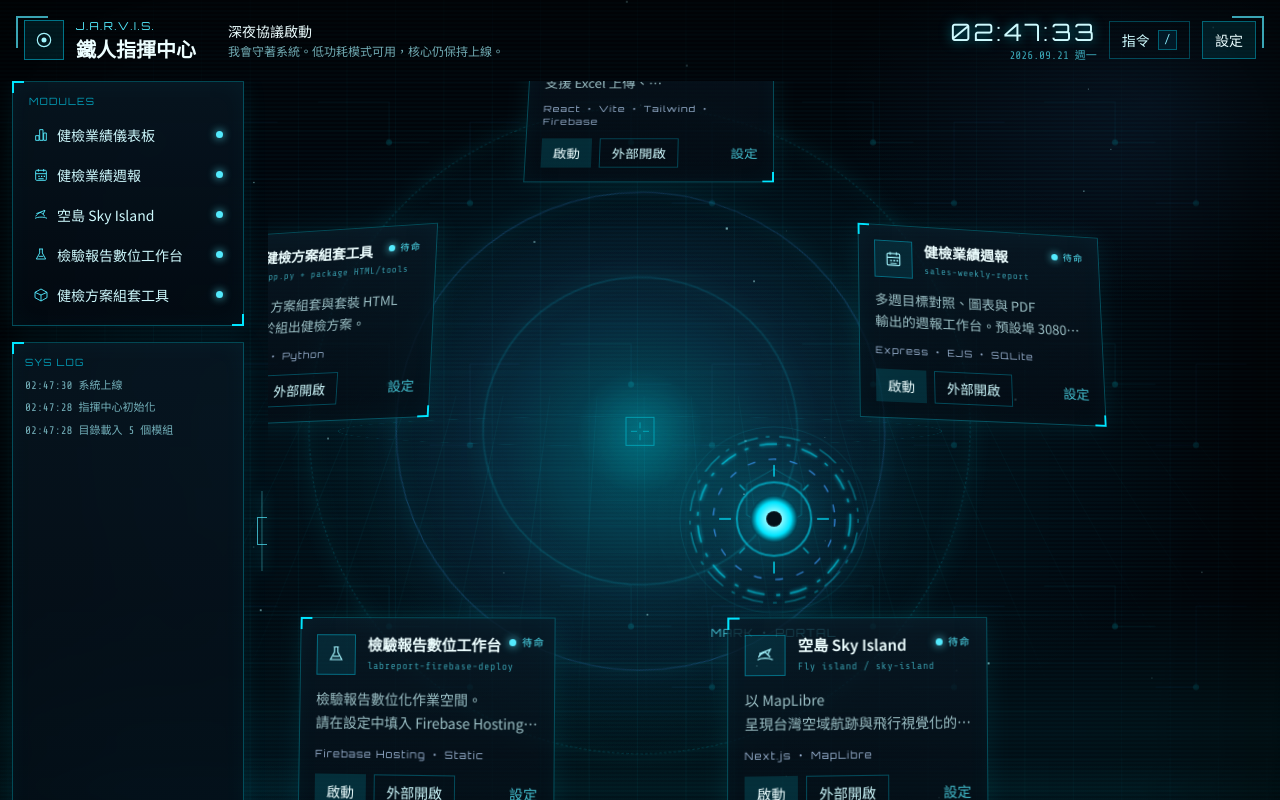
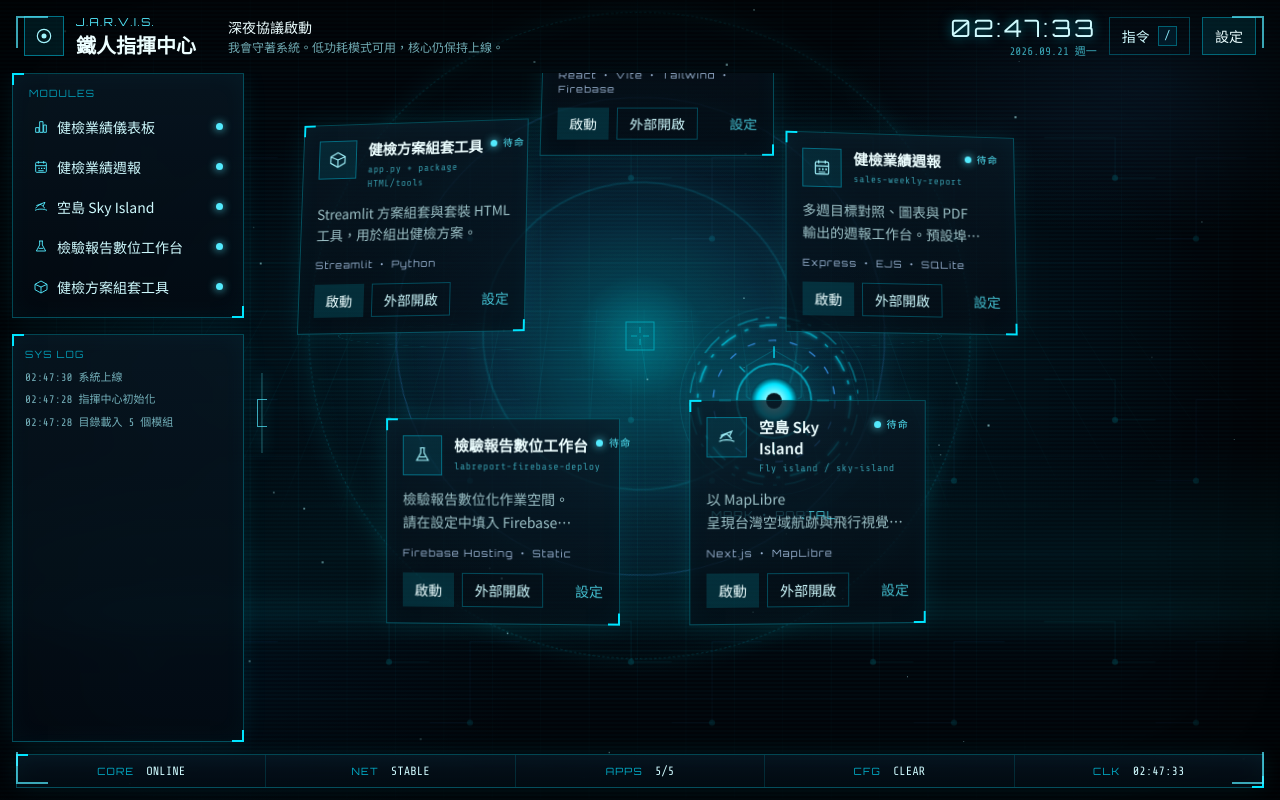
Before and after one commit to kedueic-droid/Javis, a React (Vite) app: page / in a window 1280 px wide. Shown: the top 800 px of the page. Built offline with nearby package versions, Linux system fonts and the light colour scheme.

Commit message:
fix: keep HUD chrome in viewport and unclip embed actions
Pin the shell to 100dvh, scale the radial launcher to available
height, and keep stage open/close actions out from under toasts.

Co-authored-by: kedueic-droid <kedueic-droid@users.noreply.github.com>

```diff
--- a/src/App.tsx
+++ b/src/App.tsx
@@ -182,7 +182,7 @@ export default function App() {
   const embedOpen = Boolean(embedApp);
 
   return (
-    <div ref={rootRef} className="hud-root flex min-h-dvh flex-col">
+    <div ref={rootRef} className="hud-root flex h-dvh flex-col overflow-hidden">
       <a
         href="#main-stage"
         className="sr-only focus:not-sr-only focus:absolute focus:top-3 focus:left-3 focus:z-50 focus:bg-black focus:px-3 focus:py-2"
@@ -194,7 +194,7 @@ export default function App() {
 
       {booting && <BootSequence reducedMotion={reducedMotion} onDone={finishBoot} />}
 
-      <div className="relative z-10 flex min-h-0 flex-1 flex-col">
+      <div className="relative z-10 flex min-h-0 flex-1 flex-col overflow-hidden">
         <TopBar
           clock={clock}
           date={date}
@@ -207,7 +207,7 @@ export default function App() {
         <div ref={workspaceRef} className="flex min-h-0 min-w-0 flex-1 overflow-hidden">
           {isXl && (
             <>
-              <div className="shrink-0" style={{ width: layout.railWidth }}>
+              <div className="flex h-full min-h-0 shrink-0" style={{ width: layout.railWidth }}>
                 <SideRail
                   apps={apps}
                   logs={logs}
@@ -230,7 +230,7 @@ export default function App() {
           <main
             ref={mainRef}
             id="main-stage"
-            className={`flex min-h-0 min-w-0 flex-1 ${embedOpen && !isWide ? "flex-col" : ""}`}
+            className={`flex min-h-0 min-w-0 flex-1 overflow-hidden ${embedOpen && !isWide ? "flex-col" : ""}`}
           >
             <div
               className="min-h-0 min-w-0 overflow-auto"
--- a/src/components/AppCard.tsx
+++ b/src/components/AppCard.tsx
@@ -58,7 +58,7 @@ export function AppCard({
       className={cn(
         "holo-card panel group flex flex-col gap-3 p-4",
         !app.enabled && "opacity-55",
-        compact ? "min-h-[168px]" : "min-h-[210px]",
+        compact ? "min-h-[152px]" : "min-h-[196px]",
         active && "holo-card-active",
       )}
     >
--- a/src/components/EmbedStage.tsx
+++ b/src/components/EmbedStage.tsx
@@ -13,14 +13,12 @@ export function EmbedStage({ app, shieldPointer, onClose, onOpenTab }: EmbedStag
       className="embed-stage panel flex h-full min-h-0 min-w-0 flex-1 flex-col overflow-hidden"
       aria-label={`${app.name} 內嵌舞台`}
     >
-      <header className="flex flex-wrap items-center gap-3 border-b border-cyan-400/20 px-3 py-2.5 md:px-4">
+      <header className="flex shrink-0 items-center gap-2 border-b border-cyan-400/20 px-3 py-2.5 md:px-4">
         <div className="min-w-0 flex-1">
           <p className="font-hud text-[10px] tracking-[0.3em] text-cyan-400/80">EMBEDDED STAGE</p>
           <h2 className="truncate text-base text-cyan-50">{app.name}</h2>
         </div>
-        <p className="font-hud hidden text-[10px] tracking-[0.22em] text-cyan-300/70 sm:block">
-          同頁投影 · 不另開分頁
-        </p>
+        <div className="flex shrink-0 flex-wrap items-center justify-end gap-2">
           <button
             type="button"
             onClick={() => onOpenTab(app)}
@@ -35,6 +33,7 @@ export function EmbedStage({ app, shieldPointer, onClose, onOpenTab }: EmbedStag
           >
             關閉
           </button>
+        </div>
       </header>
 
       <div className="border-b border-amber-300/25 bg-amber-300/8 px-3 py-2 text-xs leading-relaxed text-amber-100/90 md:text-sm">
--- a/src/components/LauncherStage.tsx
+++ b/src/components/LauncherStage.tsx
@@ -30,22 +30,22 @@ export function LauncherStage({
     return visible.map((app, index) => {
       const angle = -90 + (360 / Math.max(visible.length, 1)) * index;
       const rad = (angle * Math.PI) / 180;
-      const radius = 40;
+      const radius = 36;
       return {
         app,
         left: `${50 + radius * Math.cos(rad)}%`,
         top: `${50 + radius * Math.sin(rad)}%`,
-        tiltY: Math.cos(rad) * 9,
-        tiltX: Math.sin(rad) * -7,
+        tiltY: Math.cos(rad) * 6,
+        tiltX: Math.sin(rad) * -5,
       };
     });
   }, [visible]);
 
   return (
-    <div className="relative flex min-h-0 flex-1 flex-col">
+    <div className="relative flex h-full min-h-0 flex-1 flex-col overflow-hidden">
       {useRadial && (
-        <div className="hud-orbit-wrap mx-auto hidden min-h-[700px] w-full max-w-[1020px] xl:block">
-          <div className="hud-orbit relative mx-auto aspect-square w-full max-w-[900px]">
+        <div className="hud-orbit-wrap mx-auto hidden h-full min-h-0 w-full max-w-[980px] xl:flex xl:items-center xl:justify-center">
+          <div className="hud-orbit relative aspect-square w-full max-w-[min(100%,720px)]">
             <div className="absolute top-1/2 left-1/2 z-0 flex -translate-x-1/2 -translate-y-1/2 flex-col items-center">
               <ArcReactor size={196} />
               <p className="font-hud mt-2 text-[11px] tracking-[0.4em] text-cyan-300/80">MARK · PORTAL</p>
@@ -53,7 +53,7 @@ export function LauncherStage({
             {radial.map(({ app, left, top, tiltX, tiltY }) => (
               <div
                 key={app.id}
-                className="absolute z-10 w-[258px] -translate-x-1/2 -translate-y-1/2"
+                className="absolute z-10 w-[236px] -translate-x-1/2 -translate-y-1/2"
                 style={{
                   left,
                   top,
--- a/src/components/SideRail.tsx
+++ b/src/components/SideRail.tsx
@@ -12,7 +12,7 @@ interface SideRailProps {
 
 export function SideRail({ apps, logs, activeId, onSelect, onOpenSettings }: SideRailProps) {
   return (
-    <aside className="relative z-10 flex h-full min-h-0 w-full flex-col gap-4 px-3 pb-4">
+    <aside className="relative z-10 flex h-full min-h-0 w-full flex-col gap-4 px-3 pb-3">
       <nav className="panel p-3" aria-label="模組清單">
         <p className="font-hud mb-2 px-1 text-[10px] tracking-[0.3em] text-cyan-400/70">MODULES</p>
         <ul className="space-y-1">
--- a/src/components/StatusStrip.tsx
+++ b/src/components/StatusStrip.tsx
@@ -16,7 +16,7 @@ export function StatusStrip({ apps, clock }: { apps: AppModule[]; clock: string
   ];
 
   return (
-    <section className="hud-chrome relative z-10 mx-3 mb-3 md:mx-4" aria-label="系統狀態">
+    <section className="relative z-10 mx-3 mb-3 shrink-0 md:mx-4" aria-label="系統狀態">
       <div className="panel flex flex-wrap items-stretch">
         {cells.map((cell, i) => (
           <div
--- a/src/components/ToastStack.tsx
+++ b/src/components/ToastStack.tsx
@@ -9,7 +9,7 @@ export function ToastStack({
   onDismiss: (id: string) => void;
 }) {
   return (
-    <div className="pointer-events-none fixed top-20 right-4 z-50 flex w-[min(90vw,22rem)] flex-col gap-2">
+    <div className="pointer-events-none fixed bottom-16 left-4 z-50 flex w-[min(90vw,22rem)] flex-col gap-2">
       {toasts.map((toast) => (
         <ToastItem key={toast.id} toast={toast} onDismiss={onDismiss} />
       ))}
--- a/src/components/TopBar.tsx
+++ b/src/components/TopBar.tsx
@@ -16,7 +16,7 @@ export function TopBar({
   onOpenSettings,
 }: TopBarProps) {
   return (
-    <header className="hud-chrome relative z-10 flex flex-wrap items-center gap-4 px-4 py-4 md:px-6">
+    <header className="relative z-10 flex shrink-0 flex-wrap items-center gap-4 px-4 py-3 md:px-6">
       <div className="flex items-center gap-3">
         <span className="flex h-10 w-10 items-center justify-center border border-cyan-400/50 bg-cyan-400/10">
           <svg viewBox="0 0 24 24" className="h-5 w-5 text-cyan-200" aria-hidden="true">
--- a/src/index.css
+++ b/src/index.css
@@ -57,7 +57,7 @@ select {
   --hud-px: 0;
   --hud-py: 0;
   position: relative;
-  min-height: 100dvh;
+  height: 100dvh;
   isolation: isolate;
   overflow: hidden;
   background:
@@ -238,8 +238,8 @@ select {
 .hud-orbit {
   transform-style: preserve-3d;
   transform:
-    rotateX(calc(8deg + var(--hud-py) * 6deg))
-    rotateY(calc(var(--hud-px) * -8deg));
+    rotateX(calc(4deg + var(--hud-py) * 3deg))
+    rotateY(calc(var(--hud-px) * -5deg));
   will-change: transform;
 }
 
```
Lines whose indentation alone changed are shown as unchanged.
